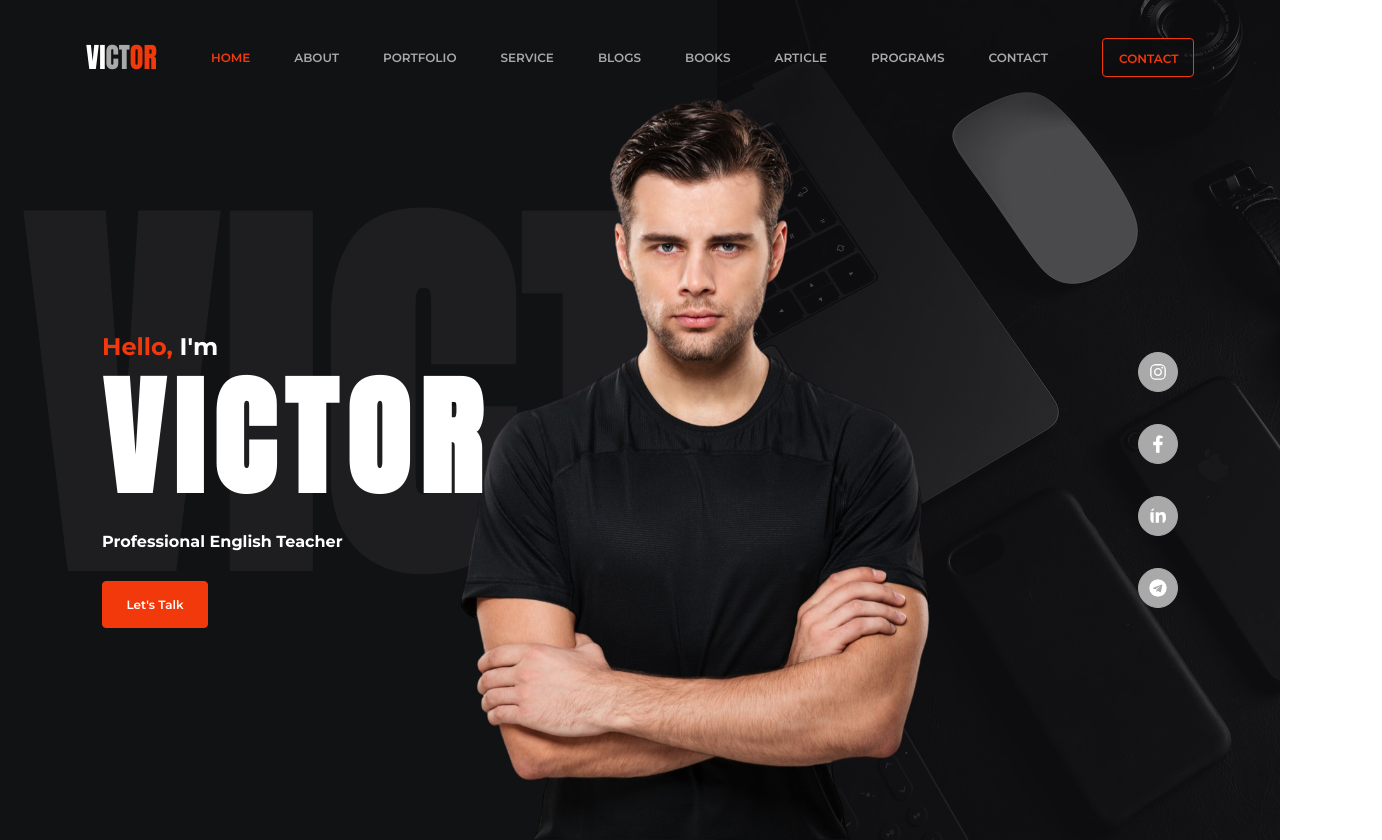
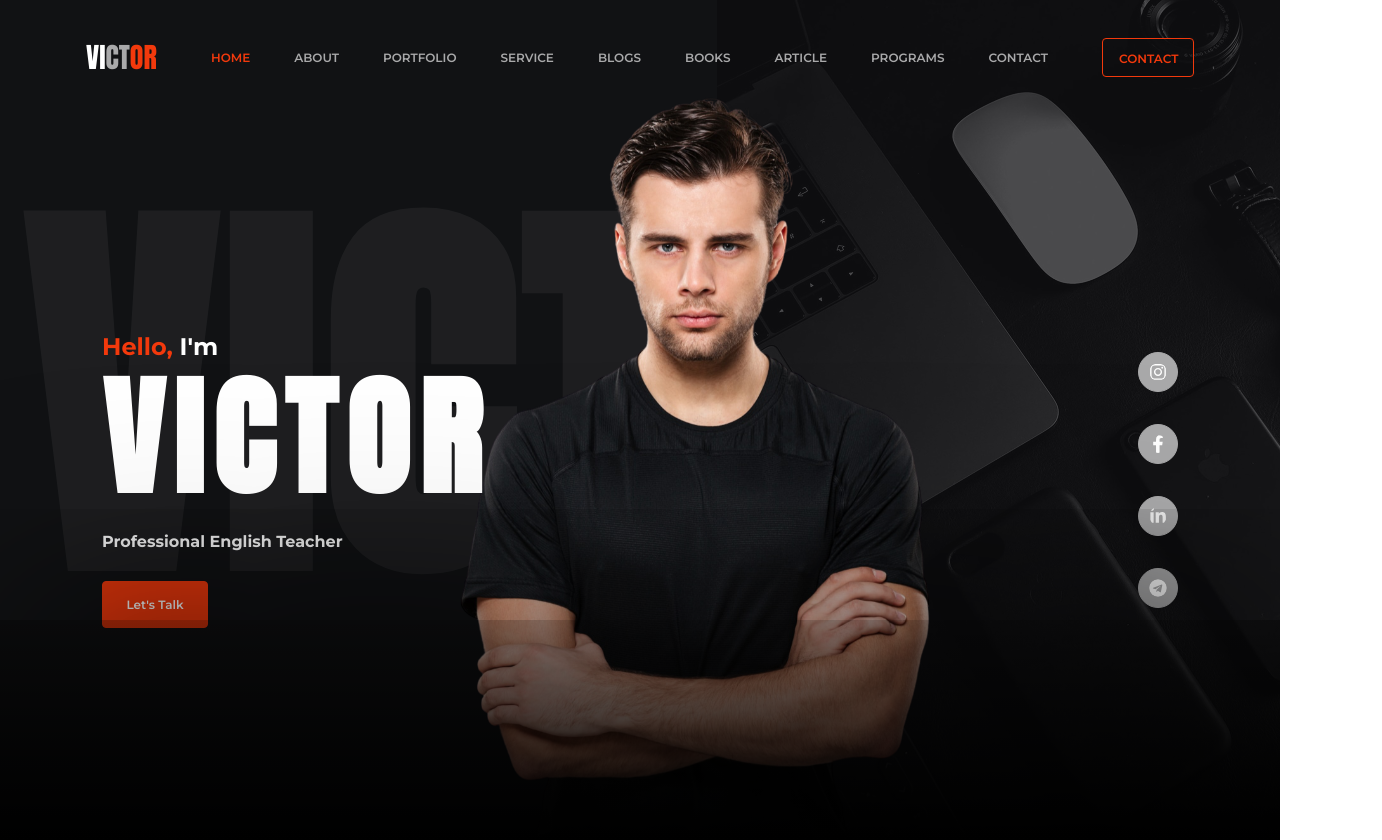
Before and after one commit to Asliddin-Coder/victor.com, a React (Vite) app: page / in a window 1280 px wide. Shown: the whole page, 1382 px wide, since content can reach past the window. Built offline with nearby package versions, Linux system fonts and the light colour scheme.

Commit message:
add hero section

```diff
--- a/src/components/hero/Hero.module.scss
+++ b/src/components/hero/Hero.module.scss
@@ -91,10 +91,12 @@
         .bottomBox{
             position: absolute;
             bottom: 0;
-            background: linear-gradient();
+            left: 0;
+            background-image: linear-gradient(to bottom, #00000076, #000000);
+            box-shadow: 0 0 220px #000000;
             width: 100%;
-            height: 19rem;
-            z-index: 7;
+            height: 22rem;
+            z-index: 20;
         }
     }
 }
```
